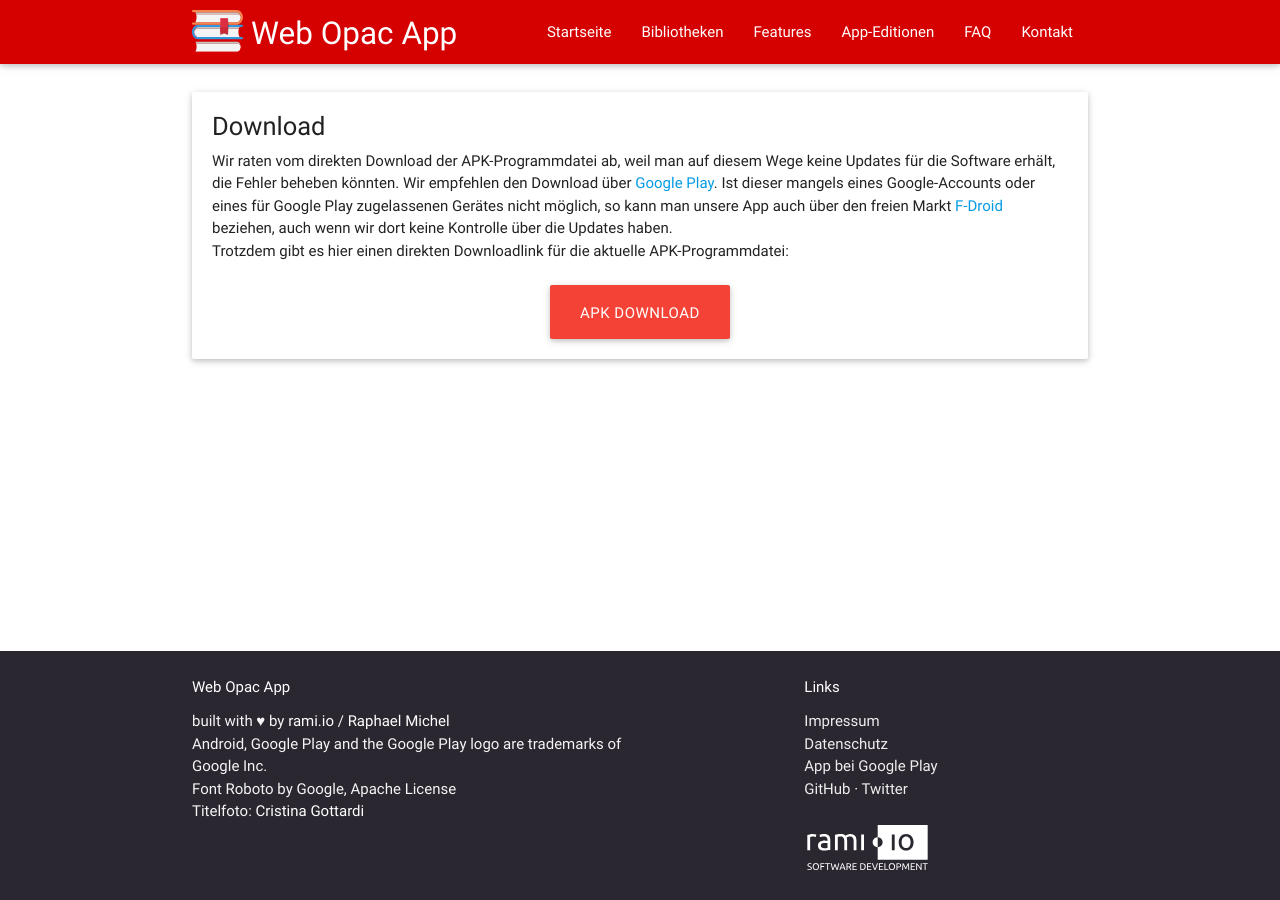
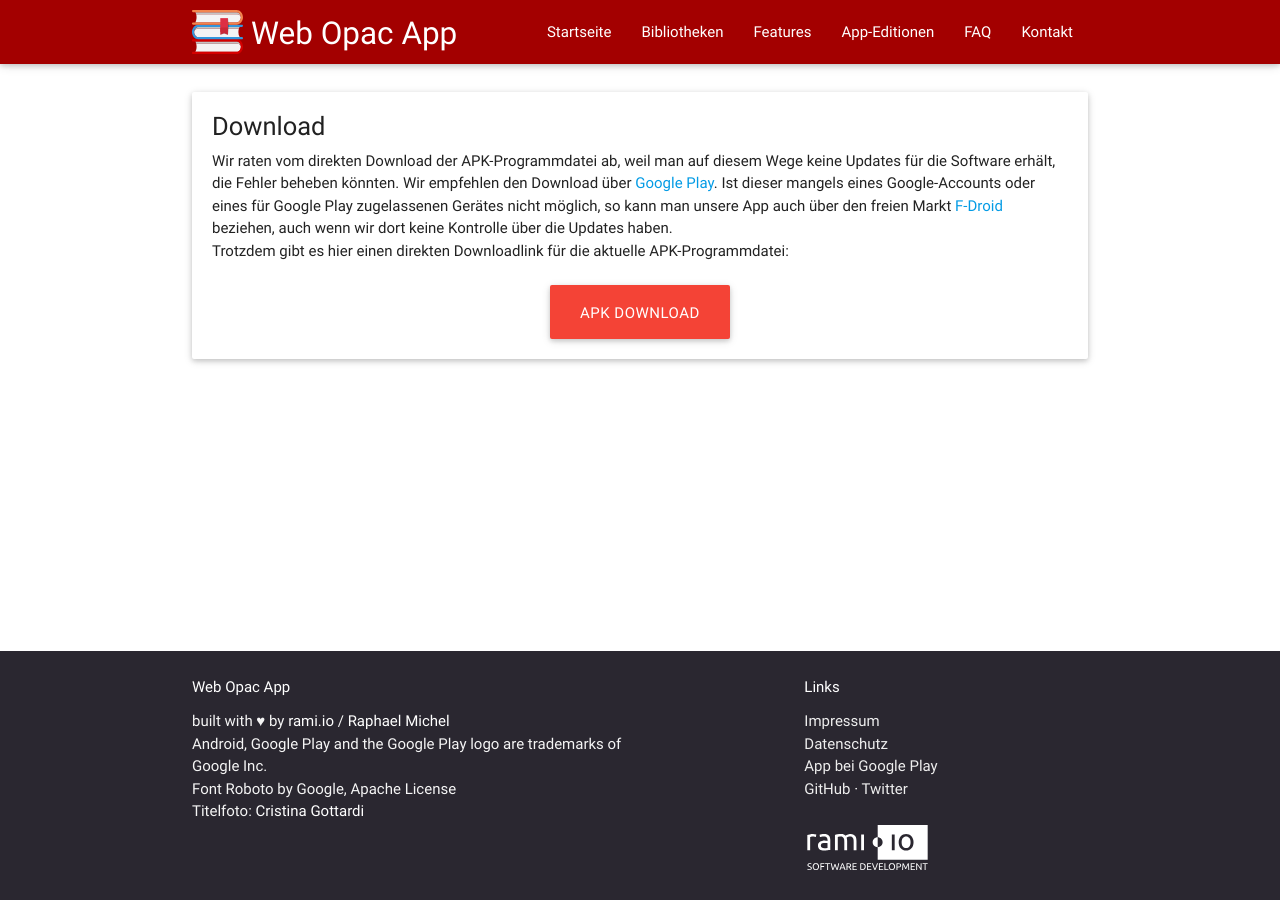
Before and after one commit to opacapp/opac.app, a Jekyll site: the page built from de/apk.md, in a window 1280 px wide. Built offline with Jekyll 4.4.1, drawn with Linux system fonts in a browser that asks for light colours; our own code applies the rules of GitHub Pages for plain Markdown files.

Commit message:
Make navbar #a30000

```diff
--- a/_sass/_frontpage.scss
+++ b/_sass/_frontpage.scss
@@ -67,7 +67,7 @@
 
 .frontpage .subpage:before {
   @extend .z-depth-1;
-  background: $primary-color;
+  background: $navbar-color;
   content: "";
   position: fixed;
   top: 0;
--- a/_sass/components/_navbar.scss
+++ b/_sass/components/_navbar.scss
@@ -1,7 +1,7 @@
 nav {
   color: $navbar-font-color;
   @extend .z-depth-1;
-  background-color: $primary-color;
+  background-color: $navbar-color;
   width: 100%;
   height: $navbar-height-mobile;
   line-height: $navbar-height-mobile;
--- a/_sass/components/_variables.scss
+++ b/_sass/components/_variables.scss
@@ -2,6 +2,7 @@
 $primary-color: #D50000 !default;
 $primary-color-light: lighten($primary-color, 15%) !default;
 $primary-color-dark: darken($primary-color, 15%) !default;
+$navbar-color: #A30000;
 
 $secondary-color: color("teal", "lighten-1") !default;
 $success-color: color("green", "base") !default;
```
